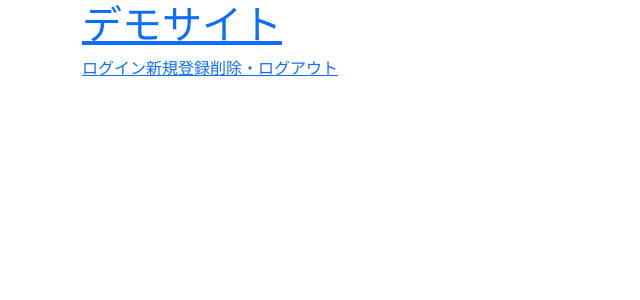
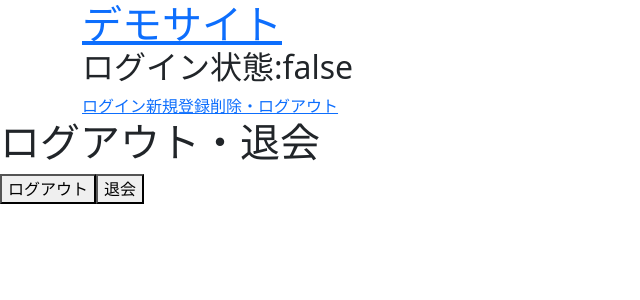
Before and after one commit to takumifujiwaradairy/DemoSiteNuxt2, a Nuxt app in the folder demoapp3/: page /users/account in a window 1280 px wide. Shown: the top 300 px of the page, without its empty margins (0-640 px from the left). Built offline with nearby package versions, Linux system fonts and the light colour scheme; no server answers.

Commit message:
ログアウト機能の追加

```diff
--- a/demoapp3/components/article/AddIndex.vue
+++ b/demoapp3/components/article/AddIndex.vue
@@ -57,6 +57,10 @@ export default {
         this.findFlg  = false;
         this.findTitle = '';
       }
+    },
+    rennsyuu: function() {
+    let n1 = ['yusuke','kazuya','risa','shiori']
+    consoel.log(n1[0])
     }
   },
   created () {
--- a/demoapp3/layouts/TheHeader.vue
+++ b/demoapp3/layouts/TheHeader.vue
@@ -2,6 +2,7 @@
   <div class="container">
     <h1>
       <nuxt-link to="/">デモサイト</nuxt-link>
+      <h2>ログイン状態:{{ $auth.loggedIn }}</h2>
     </h1>
     <div>
       <nuxt-link to="/users/login">ログイン</nuxt-link>
--- a/demoapp3/nuxt.config.js
+++ b/demoapp3/nuxt.config.js
@@ -60,7 +60,7 @@ export default {
       local: {
         endpoints: {
           login: { url: '/api/auth/sign_in', method: 'post', propertyName: 'token' },
-          logout: { url: '/api/v1/auth/logout', method: 'post' },
+          logout: { url: '/api/auth/logout', method: 'post' },
           user: false,
         },
       }
--- a/demoapp3/pages/users/account/index.vue
+++ b/demoapp3/pages/users/account/index.vue
@@ -0,0 +1,32 @@
+<template>
+  <div>
+    <h1>ログアウト・退会</h1>
+    <button @click="$auth.logout()">ログアウト</button>
+    <button @click="deleteUser">退会</button>
+  </div>
+</template>
+
+<script>
+export default {
+  data: () => ({}),
+  methods: {
+    deleteUser (){
+      this.$axios
+      .delete('api/auth', {
+        headers: { 'access-token': localStorage.getItem('access-tokun'),
+        uid: localStorage.getItem('uid'),
+        client: localStorage.getItem('client'),
+        },
+      })
+      .then((response) =>{
+        this.auth.logout()
+        window.location.href = '/'
+      })
+    }
+  }
+}
+</script>
+
+<style>
+
+</style>i
```
Also changed, not shown: 1 other file (tests, documents, lock files or other folders).
